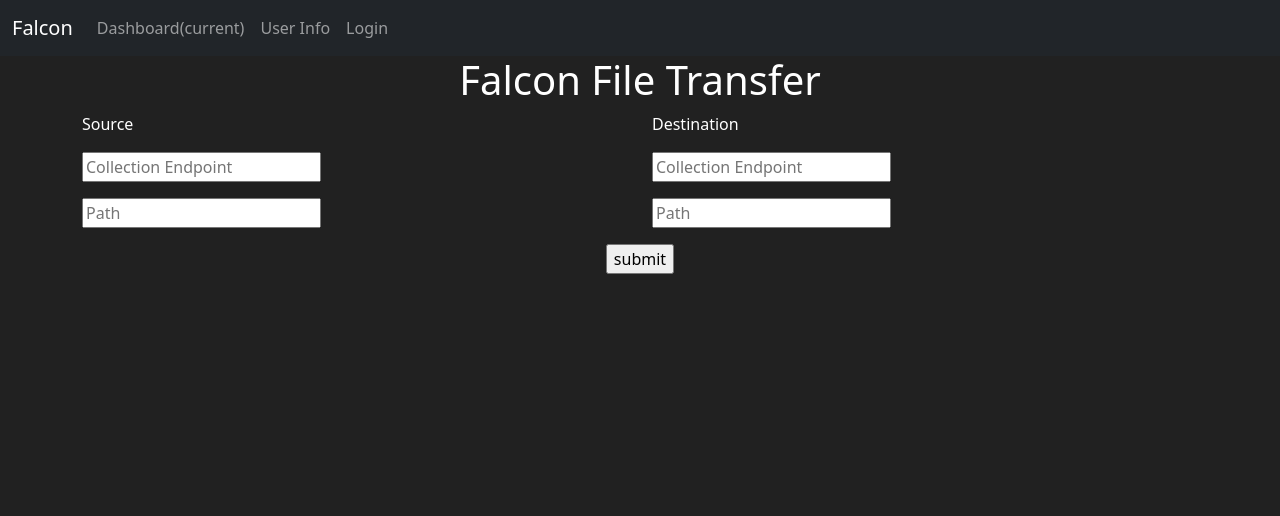
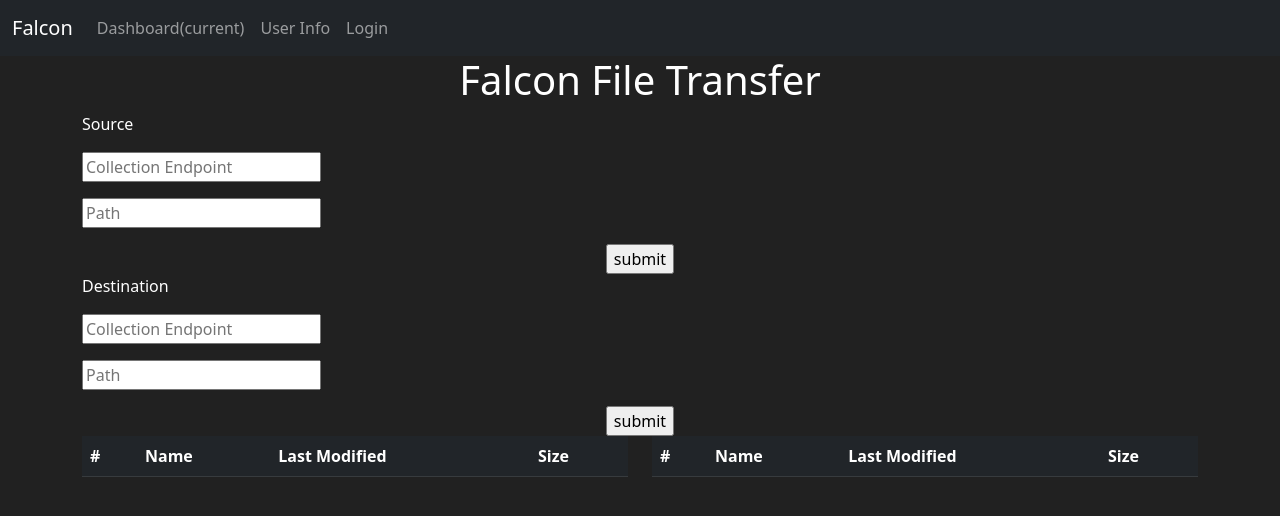
Before and after one commit to martires-colin/falcon-globus-website, a Flask app: template flask-server/templates/dashboard.html in a window 1280 px wide. Shown: the top 516 px of the page. Run offline with Flask 2, Linux system fonts and the light colour scheme; the template is opened without the code that fills it, so the values that code supplies are empty; parts of the project's set-up code (start-up, migrations or seed data) failed here and were passed over; some libraries are stand-ins or nearby versions.

Commit message:
tables now render independently (SPA)

```diff
--- a/flask-server/falcon.py
+++ b/flask-server/falcon.py
@@ -74,42 +74,71 @@ def dashboard():
     # authToken = session["globus_auth_token"]
     # transferToken = session["globus_transfer_token"]
     # groupsToken = session["globus_groups_token"]
-    if "globus_auth_token" and "globus_transfer_token" and "globus_groups_token" in session:
+    # if "globus_auth_token" and "globus_transfer_token" and "globus_groups_token" in session:
 
-        if request.method == "POST":
+        # if request.method == "POST":
 
-            srcCollection = ''
-            srcPath = ''
-            destCollection = ''
-            destPath = ''
+        #     srcCollection = ''
+        #     srcPath = ''
+        #     destCollection = ''
+        #     destPath = ''
 
-            srcCollection = request.form["srcCollection"]
-            srcPath = request.form["srcPath"]
-            destCollection = request.form["destCollection"]
-            destPath = request.form["destPath"]
+        #     srcCollection = request.form["srcCollection"]
+        #     srcPath = request.form["srcPath"]
+        #     destCollection = request.form["destCollection"]
+        #     destPath = request.form["destPath"]
 
-            if srcCollection != '' and srcPath != '':
-                srcFiles = getFiles(srcCollection, srcPath)
-            else:
-                srcFiles = []
+        #     if srcCollection != '' and srcPath != '':
+        #         srcFiles = getFiles(srcCollection, srcPath)
+        #     else:
+        #         srcFiles = []
 
-            if destCollection != '' and destPath != '':
-                destFiles = getFiles(destCollection, destPath)
-            else:
-                destFiles = []
+        #     if destCollection != '' and destPath != '':
+        #         destFiles = getFiles(destCollection, destPath)
+        #     else:
+        #         destFiles = []
 
-            return render_template('dashboard.html', srcFiles=srcFiles, destFiles=destFiles, isValid=True)
+        #     return render_template('dashboard.html', srcFiles=srcFiles, destFiles=destFiles, isValid=True)
 
-        else:
-            return render_template('dashboard.html', isValid=False)
+        # else:
+        #     return render_template('dashboard.html', isValid=False)
 
         # change epID and path to variables retireved from search?
         # files = getFiles('ceea5ca0-89a9-11e7-a97f-22000a92523b', '/~/')
 
         # return render_template('dashboard.html', files=files)
+    # else:
+    #     return redirect(url_for('home'))
+
+    return render_template('dashboard.html')    #
+
+
+@app.route('/updateSrc', methods=['POST'])
+def updateSrc():
+
+    srcCollection = request.form["srcCollection"]
+    srcPath = request.form["srcPath"]
+
+    if srcCollection and srcPath:
+        srcFiles = getFiles(srcCollection, srcPath)
     else:
-        return redirect(url_for('home'))
+        srcFiles = []
 
+    return jsonify({'files': srcFiles["DATA"]})
+
+
+@app.route('/updateDest', methods=['POST'])
+def updateDest():
+
+    destCollection = request.form["destCollection"]
+    destPath = request.form["destPath"]
+
+    if destCollection and destPath:
+        destFiles = getFiles(destCollection, destPath)
+    else:
+        destFiles = []
+
+    return jsonify({'files': destFiles["DATA"]})
 
 
 
--- /dev/null
+++ b/flask-server/static/files.js
@@ -0,0 +1,91 @@
+$(document).ready(function() {
+
+    $('#srcForm').on('submit', function(event) {
+
+        $.ajax({
+            data: {
+                srcCollection: $('#srcCollectionInput').val(),
+                srcPath: $('#srcPathInput').val()
+            },
+            type: 'POST',
+            url: '/updateSrc'
+        })
+        .done(function(data) {
+
+            const tableData = document.getElementById("srcTable")
+            tableData.textContent = ''
+
+            data.files.forEach(file => {
+
+                const newTableEntry = document.createElement("tr")
+                const newFileName = document.createElement("td")
+                const newFileLastMod = document.createElement("td")
+                const newFileSize = document.createElement("td")
+                const newBlank = document.createElement("td")
+
+                const nameContent = document.createTextNode(file.name)
+                const lastModContent = document.createTextNode(file.last_modified)
+                const sizeContent = document.createTextNode(file.size)
+
+                newFileName.appendChild(nameContent)
+                newFileLastMod.appendChild(lastModContent)
+                newFileSize.appendChild(sizeContent)
+
+                newTableEntry.appendChild(newBlank)
+                newTableEntry.appendChild(newFileName)
+                newTableEntry.appendChild(newFileLastMod)
+                newTableEntry.appendChild(newFileSize)
+
+                $('#srcTable').append(newTableEntry);
+                console.log(file.name)
+            })
+        });
+        event.preventDefault();
+    });
+});
+
+$(document).ready(function() {
+
+    $('#destForm').on('submit', function(event) {
+
+        $.ajax({
+            data: {
+                destCollection: $('#destCollectionInput').val(),
+                destPath: $('#destPathInput').val()
+            },
+            type: 'POST',
+            url: '/updateDest'
+        })
+        .done(function(data) {
+
+            const tableData = document.getElementById("destTable")
+            tableData.textContent = ''
+
+            data.files.forEach(file => {
+
+                const newTableEntry = document.createElement("tr")
+                const newFileName = document.createElement("td")
+                const newFileLastMod = document.createElement("td")
+                const newFileSize = document.createElement("td")
+                const newBlank = document.createElement("td")
+
+                const nameContent = document.createTextNode(file.name)
+                const lastModContent = document.createTextNode(file.last_modified)
+                const sizeContent = document.createTextNode(file.size)
+
+                newFileName.appendChild(nameContent)
+                newFileLastMod.appendChild(lastModContent)
+                newFileSize.appendChild(sizeContent)
+
+                newTableEntry.appendChild(newBlank)
+                newTableEntry.appendChild(newFileName)
+                newTableEntry.appendChild(newFileLastMod)
+                newTableEntry.appendChild(newFileSize)
+
+                $('#destTable').append(newTableEntry);
+                console.log(file.name)
+            })
+        });
+        event.preventDefault();
+    });
+});
--- a/flask-server/templates/base.html
+++ b/flask-server/templates/base.html
@@ -11,6 +11,10 @@
     </title>
     <link href="https://cdn.jsdelivr.net/npm/bootstrap@5.2.0/dist/css/bootstrap.min.css" rel="stylesheet"
         integrity="sha384-gH2yIJqKdNHPEq0n4Mqa/HGKIhSkIHeL5AyhkYV8i59U5AR6csBvApHHNl/vI1Bx" crossorigin="anonymous">
+
+    <script src="https://ajax.googleapis.com/ajax/libs/jquery/3.1.0/jquery.min.js"></script>
+	<script src="{{ url_for('static', filename='files.js') }}"></script>
+
 </head>
 
 <body>
--- a/flask-server/templates/dashboard.html
+++ b/flask-server/templates/dashboard.html
@@ -10,7 +10,7 @@ Dashboard
     <div class="row">
         <h1 class="text-center">Falcon File Transfer</h1>
     </div>
-    <div class="row">
+    <!-- <div class="row">
         <form action="#" method="post">
             <div class="row">
                 <div class="col-md-6">
@@ -30,9 +30,42 @@ Dashboard
                 </div>
             </div>
         </form>
+    </div> -->
+    <div class="row">
+        <div class="container" id="srcSearch">
+            <form action="#" method="post" id="srcForm">
+                <div class="row">
+                    <div class="col-md-6">
+                        <p>Source</p>
+                        <p><input type="text" name="srcCollection" id="srcCollectionInput" placeholder="Collection Endpoint"/></p>
+                        <p><input type="text" name="srcPath" id="srcPathInput" placeholder="Path"/></p>
+                    </div>
+                </div>
+                <div class="row">
+                    <div class="d-flex justify-content-center">
+                        <input type="submit" value="submit" id="srcSubmit"/>
+                    </div>
+                </div>
+            </form>
+        </div>
+        <div class="container" id="destSearch">
+            <form action="#" method="post" id="destForm">
+                <div class="row">
+                    <div class="col-md-6">
+                        <p>Destination</p>
+                        <p><input type="text" name="destCollection" id="destCollectionInput" placeholder="Collection Endpoint"/></p>
+                        <p><input type="text" name="destPath" id="destPathInput" placeholder="Path"/></p>
+                    </div>
+                </div>
+                <div class="row">
+                    <div class="d-flex justify-content-center">
+                        <input type="submit" value="submit" id="destSubmit"/>
+                    </div>
+                </div>
+            </form>
+        </div>
+
     </div>
-
-    <!-- {% if isValid %} -->
 
     <div class="row">
         <div class="col-md-6">
@@ -45,16 +78,7 @@ Dashboard
                         <th scope="col">Size</th>
                     </tr>
                 </thead>
-                <tbody>
-                    {% for file in srcFiles %}
-                    <tr>
-                        <td></td>
-                        <td>{{ file.name }}</td>
-                        <td>{{ file.last_modified }}</td>
-                        <td>{{ file.size }} B</td>
-                    </tr>
-                    {% endfor %}
-
+                <tbody id="srcTable">
                 </tbody>
             </table>
         </div>
@@ -68,29 +92,11 @@ Dashboard
                         <th scope="col">Size</th>
                     </tr>
                 </thead>
-                <tbody>
-                    {% for file in destFiles %}
-                    <tr>
-                        <td></td>
-                        <td>{{ file.name }}</td>
-                        <td>{{ file.last_modified }}</td>
-                        <td>{{ file.size }} B</td>
-                    </tr>
-                    {% endfor %}
-
+                <tbody id="destTable">
                 </tbody>
             </table>
         </div>
-
-        <!-- {% else %}
-
-        <h1>NONE</h1>
-
-        {%endif %} -->
-
-        </div>
+    </div>
 </div>
 
-<!-- {{ files }} -->
-
 {% endblock %}
```
